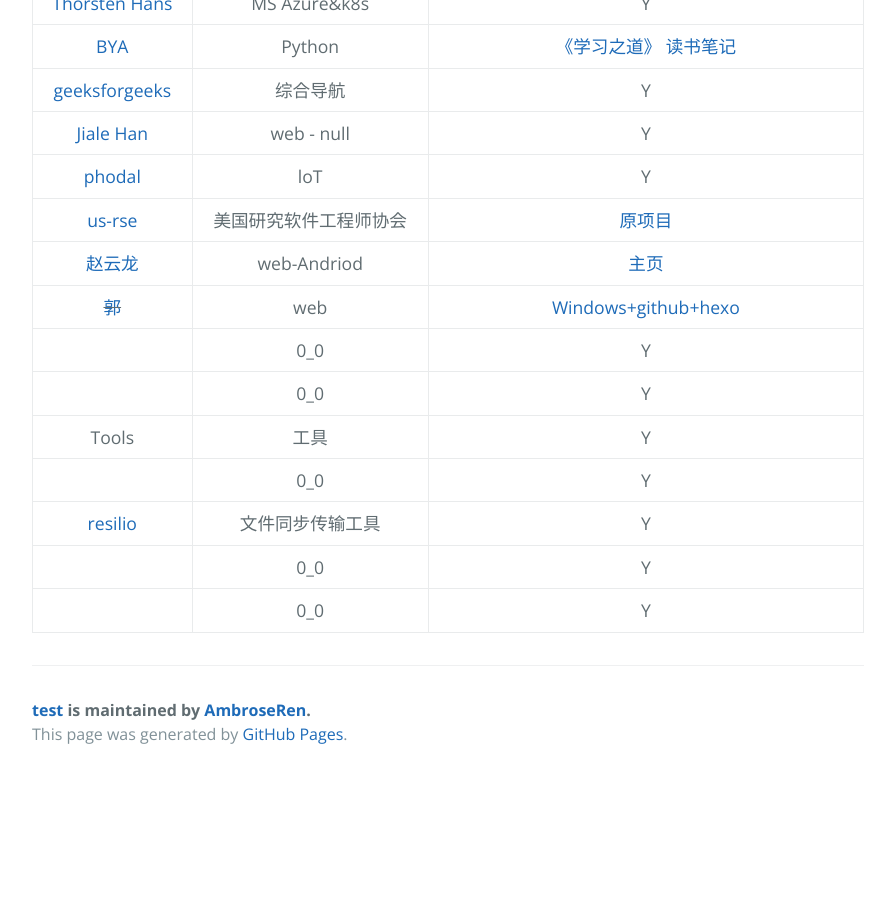
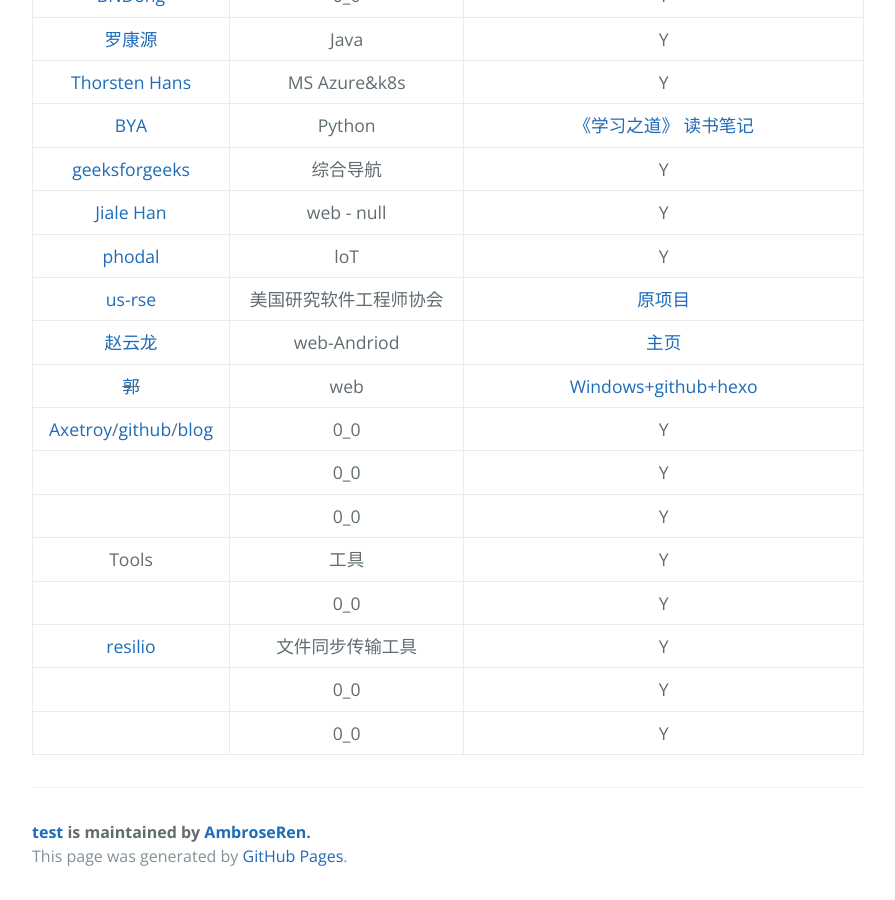
Before and after one commit to AmbroseRen/test, a Jekyll site: the page built from Library/Blog.md, in a window 1280 px wide and 900 px high, scrolled down 3563 px. Shown: the whole window, without its empty margins (192-1087 px from the left). Built offline with Jekyll 4.4.1, drawn with Linux system fonts in a browser that asks for light colours; our own code applies the rules of GitHub Pages for plain Markdown files; the repository's description, which GitHub fills in, is left out; before the commit the page ends 4341 px from its top, so only the background shows below that.

Commit message:
Update Blog.md

```diff
--- a/Library/Blog.md
+++ b/Library/Blog.md
@@ -82,6 +82,7 @@
 | [us-rse](https://us-rse.org/) | 美国研究软件工程师协会 | [原项目](https://github.com/USRSE/usrse.github.io) |
 | [赵云龙](https://zyl.me/blog) | web-Andriod | [主页](https://zyl.me/) |
 | ~~[郭](https://gary5496.github.io/)~~ | web | [Windows+github+hexo](https://gary5496.github.io/2018/03/hexo-github-setup/) |
+| [Axetroy](https://axetroy.github.io/#/)/[github](https://github.com/axetroy)/[blog](https://github.com/axetroy/blog) | 0_0 | Y |
 | []() | 0_0 | Y |
 | []() | 0_0 | Y |
 | Tools | 工具 | Y |
```
